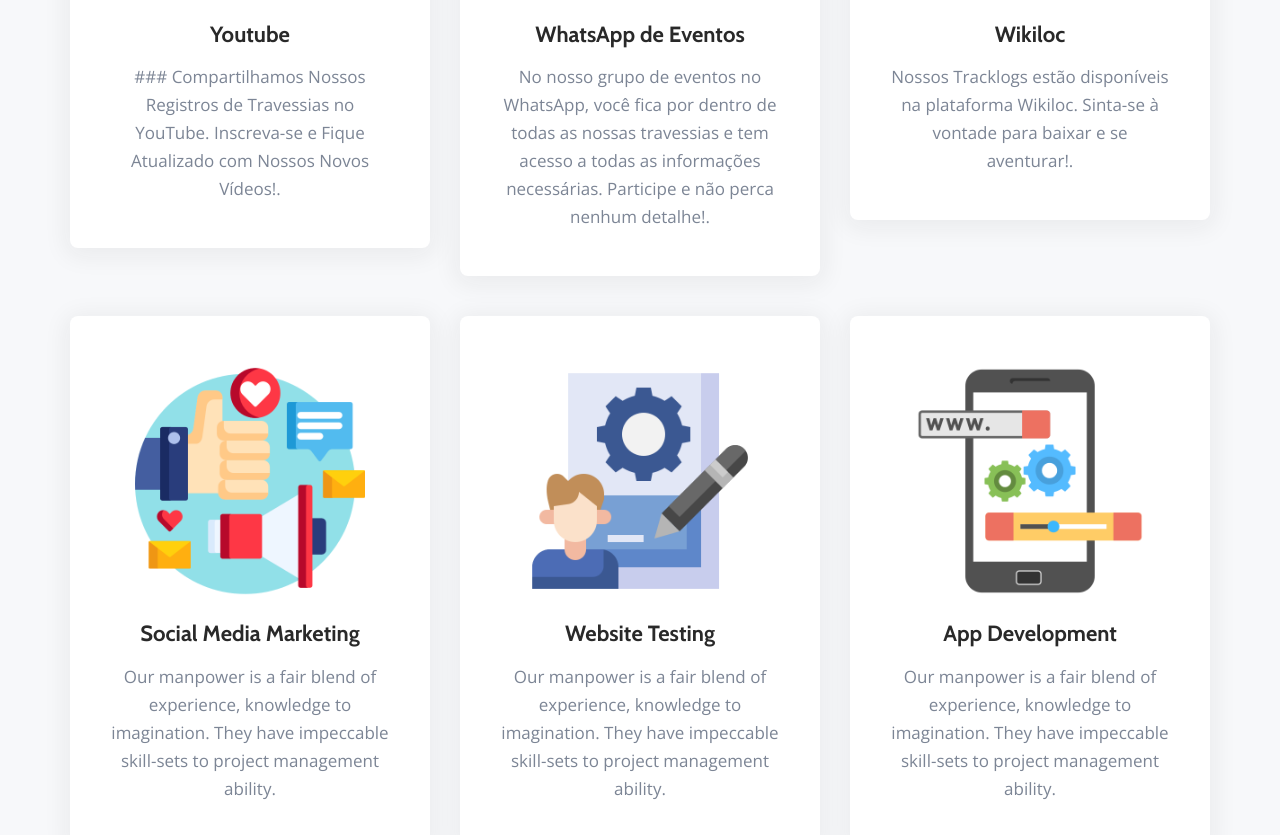
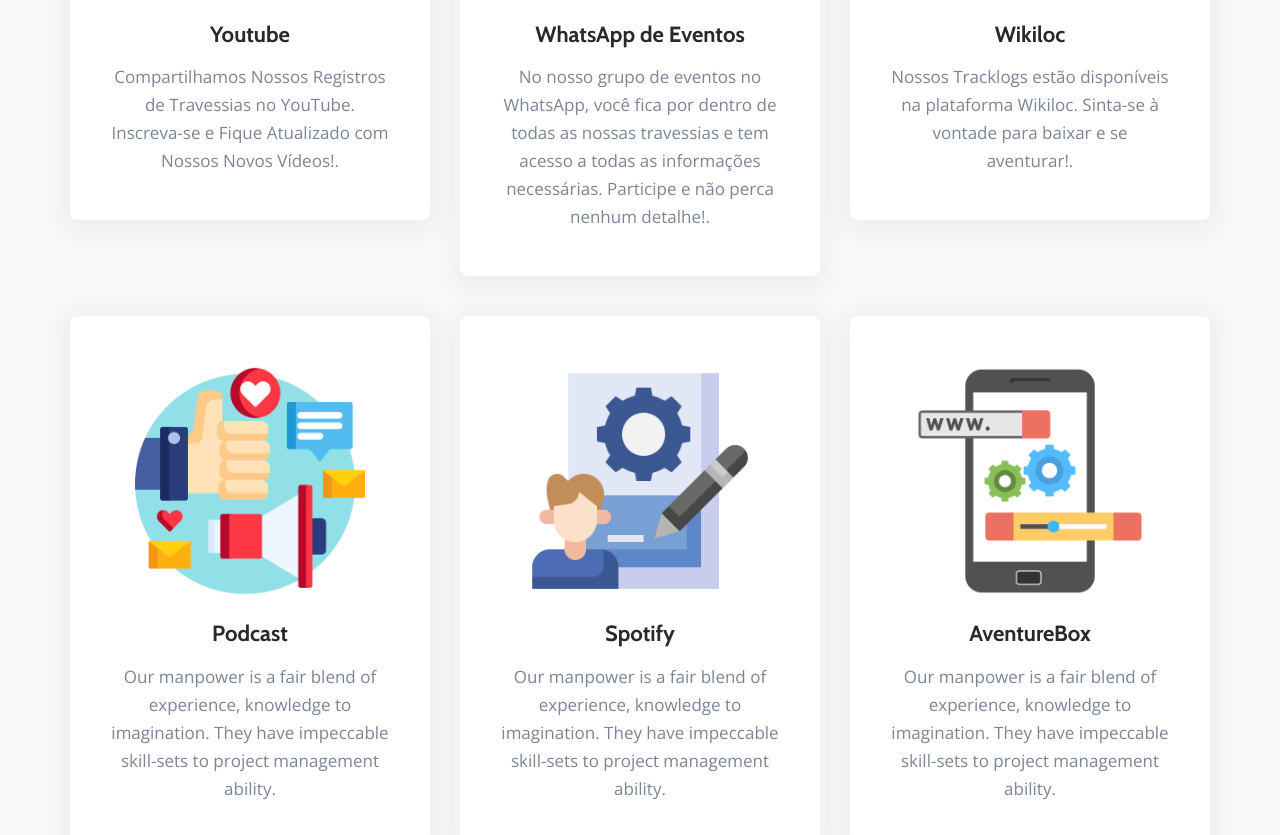
Before and after one commit to TrilhandoTrekking/home, a plain HTML site: page index.html in a window 1280 px wide. Shown: the part 1703-2538 px from the top of the page. Drawn offline with nearby package versions, Linux system fonts and the light colour scheme.

Commit message:
Update index.html

```diff
--- a/index.html
+++ b/index.html
@@ -182,7 +182,7 @@
 					<div class="main-services">
 						<img src="images/ux.png" class="width-100" alt="pic">
 						<h3>Youtube</h3>
-						<p>### Compartilhamos Nossos Registros de Travessias no YouTube. Inscreva-se e Fique Atualizado com Nossos Novos Vídeos!.</p>
+						<p>Compartilhamos Nossos Registros de Travessias no YouTube. Inscreva-se e Fique Atualizado com Nossos Novos Vídeos!.</p>
 					</div>
 				</div>
 				<!--end col-md-4 -->
@@ -215,49 +215,31 @@
 	        <div class="row">
          <!--begin col-md-4 -->
 				<div class="col-md-4">
-
 					<div class="main-services">
-
 						<img src="images/smm.png" class="width-100" alt="pic">
-
-						<h3>Social Media Marketing</h3>
-
+						<h3>Podcast</h3>
 						<p>Our manpower is a fair blend of experience, knowledge to imagination. They have impeccable skill-sets to project management ability.</p>
-
 					</div>
-
 				</div>
 				<!--end col-md-4 -->
 
 				<!--begin col-md-4 -->
 				<div class="col-md-4">
-
 					<div class="main-services">
-
 						<img src="images/testing.png" class="width-100" alt="pic">
-
-						<h3>Website Testing</h3>
-
+						<h3>Spotify</h3>
 						<p>Our manpower is a fair blend of experience, knowledge to imagination. They have impeccable skill-sets to project management ability.</p>
-
 					</div>
-
 				</div>
 				<!--end col-md-4 -->
 
 				<!--begin col-md-4 -->
 				<div class="col-md-4">
-
 					<div class="main-services">
-
 						<img src="images/app.png" class="width-100" alt="pic">
-
-						<h3>App Development</h3>
-
+						<h3>AventureBox</h3>
 						<p>Our manpower is a fair blend of experience, knowledge to imagination. They have impeccable skill-sets to project management ability.</p>
-
 					</div>
-
 				</div>
 				<!--end col-md-4 -->
 
```
